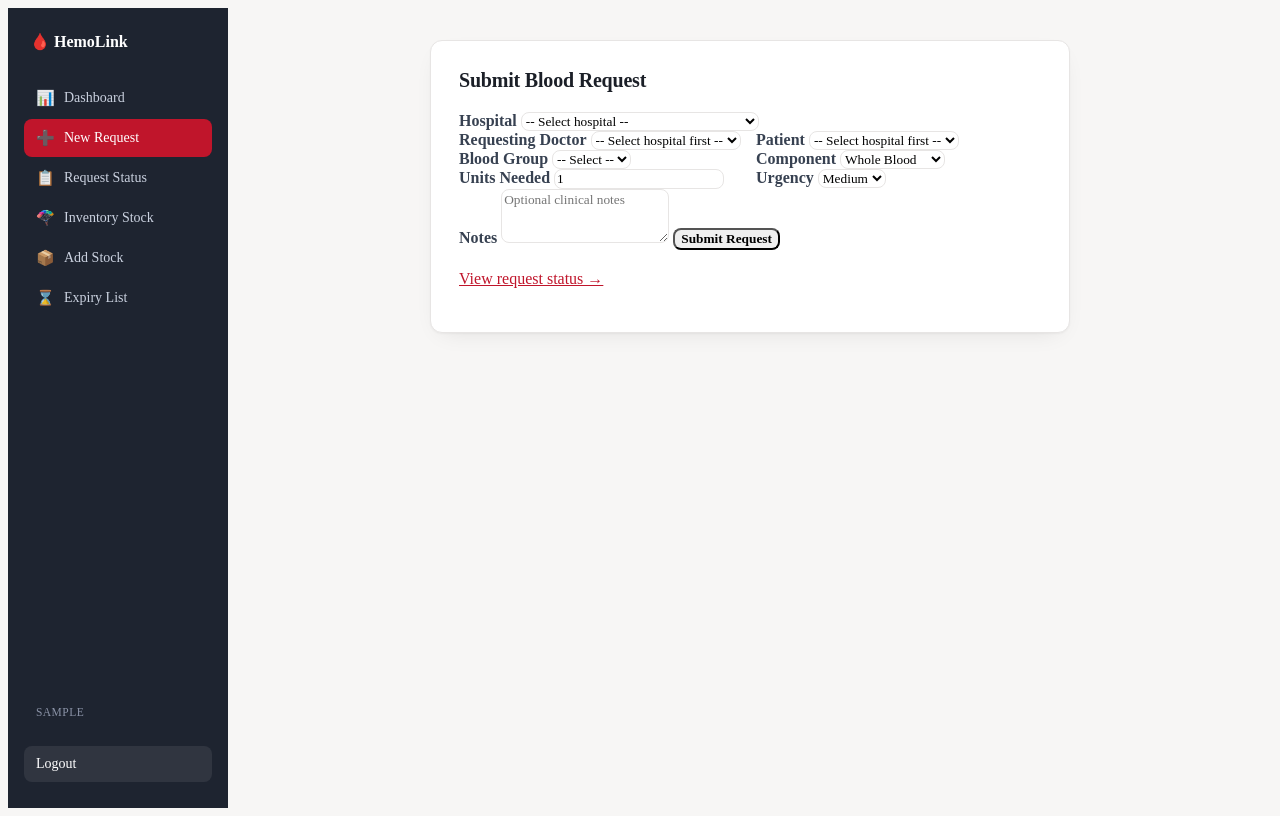
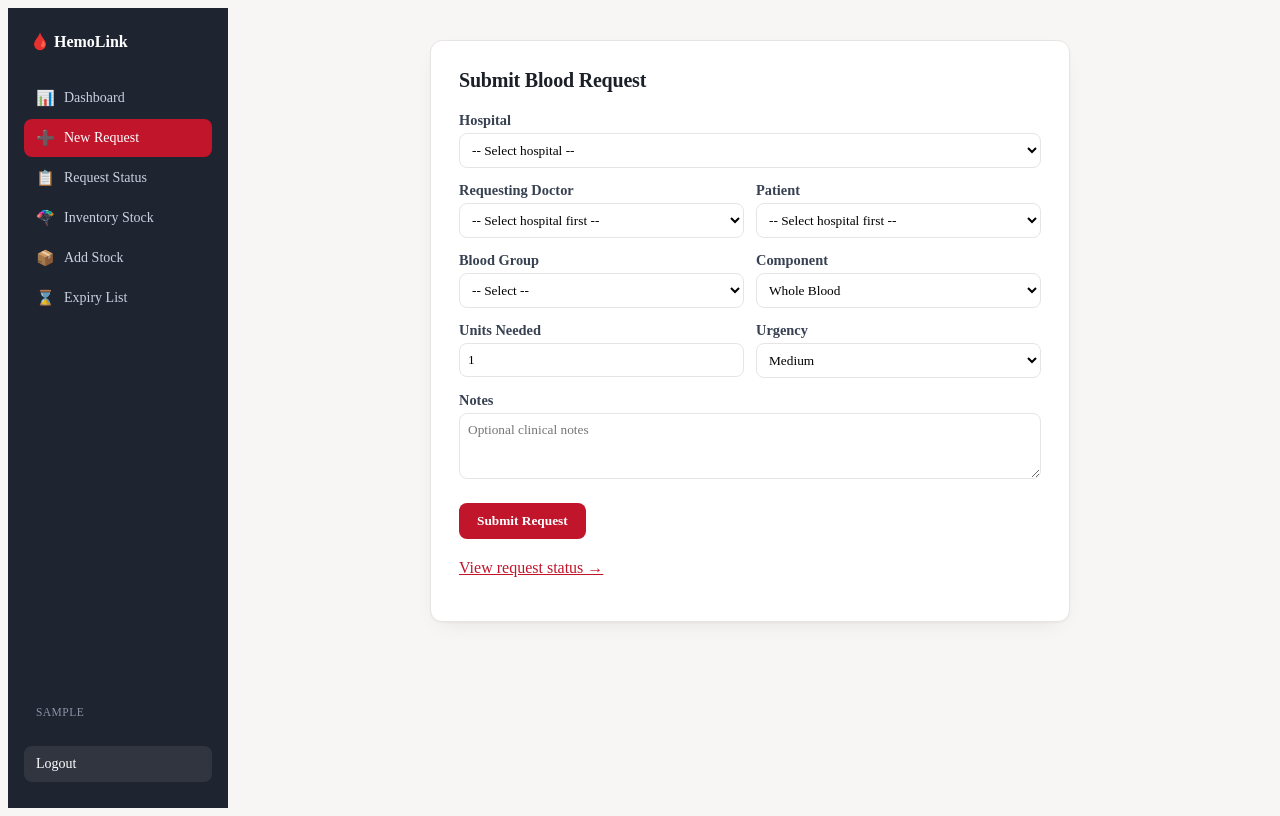
Before and after one commit to Pragyee2024/Blood-Bank-Management-System, a PHP site: page /requests/request_form.php in a window 1280 px wide. Run offline with PHP 8.4, Linux system fonts and the light colour scheme; the visitor is signed in with stand-in values (Sample User, id 1); data comes from the database, SQL or seed files in the repository; a stand-in replaces the project's code that opens the database connection; some libraries are stand-ins or nearby versions.

Commit message:
Update request_form.php

```diff
--- a/requests/request_form.php
+++ b/requests/request_form.php
@@ -63,6 +63,10 @@
   .main-inner { max-width: 640px; }
   .card { padding: 28px; }
   h1 { font-size: 20px; margin: 0 0 20px; }
+  label { display: block; margin-top: 14px; font-size: .9rem; }
+  input, select, textarea { width: 100%; padding: 8px; margin-top: 4px; box-sizing: border-box; }
+  button { margin-top: 20px; padding: 10px 18px; border: none; background: var(--red); color: #fff; }
+  button:hover { background: var(--red-dk); }
   .row { display: flex; gap: 12px; }
   .row > div { flex: 1; }
 </style>
```
